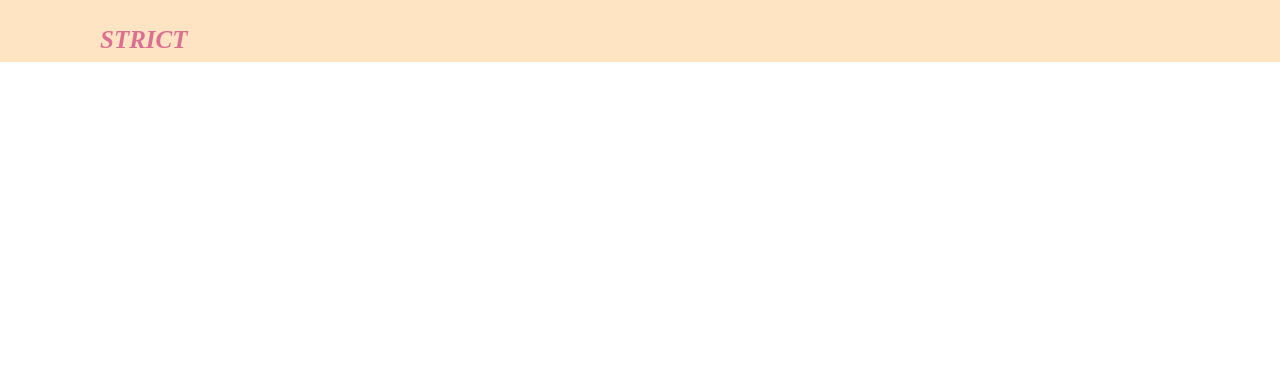
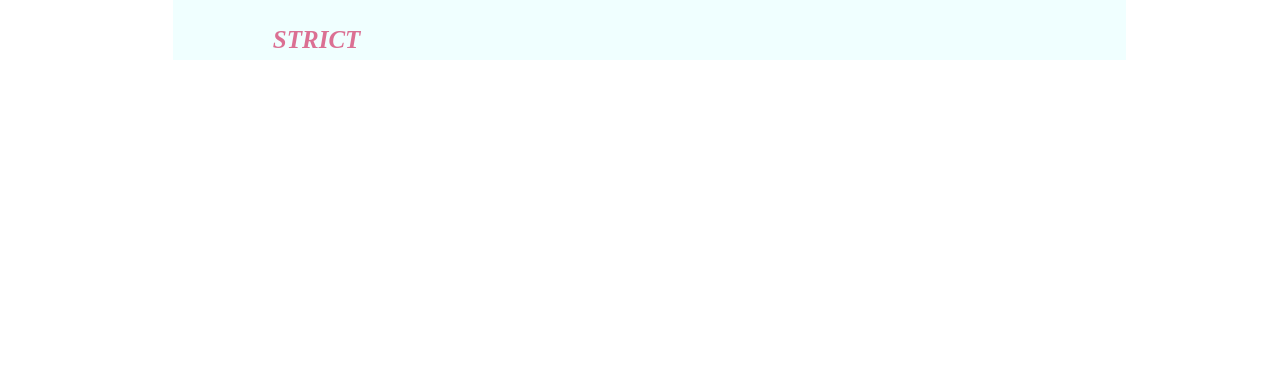
Before and after one commit to sushmitakhan38/cash-for-cars-place-two-, a plain HTML site: page index.html in a window 1280 px wide. Shown: the top 370 px of the page. Drawn offline with Linux system fonts and the light colour scheme.

Commit message:
Add files via upload
added new css

```diff
--- a/style.css
+++ b/style.css
@@ -11,14 +11,20 @@ body{
 
     font-family: montserrat;
 }
+
 nav{
 
-    background-color: bisque;
+    background-color:azure;
+    height: 60px;
+    width: 74.5%;
+    position: relative;
+
+   left: 13.5%;
+
+}
 
 
-     height: 62px;
-    width: 100;
-}
+
 
 label.logo{
     color: palevioletred;
```
